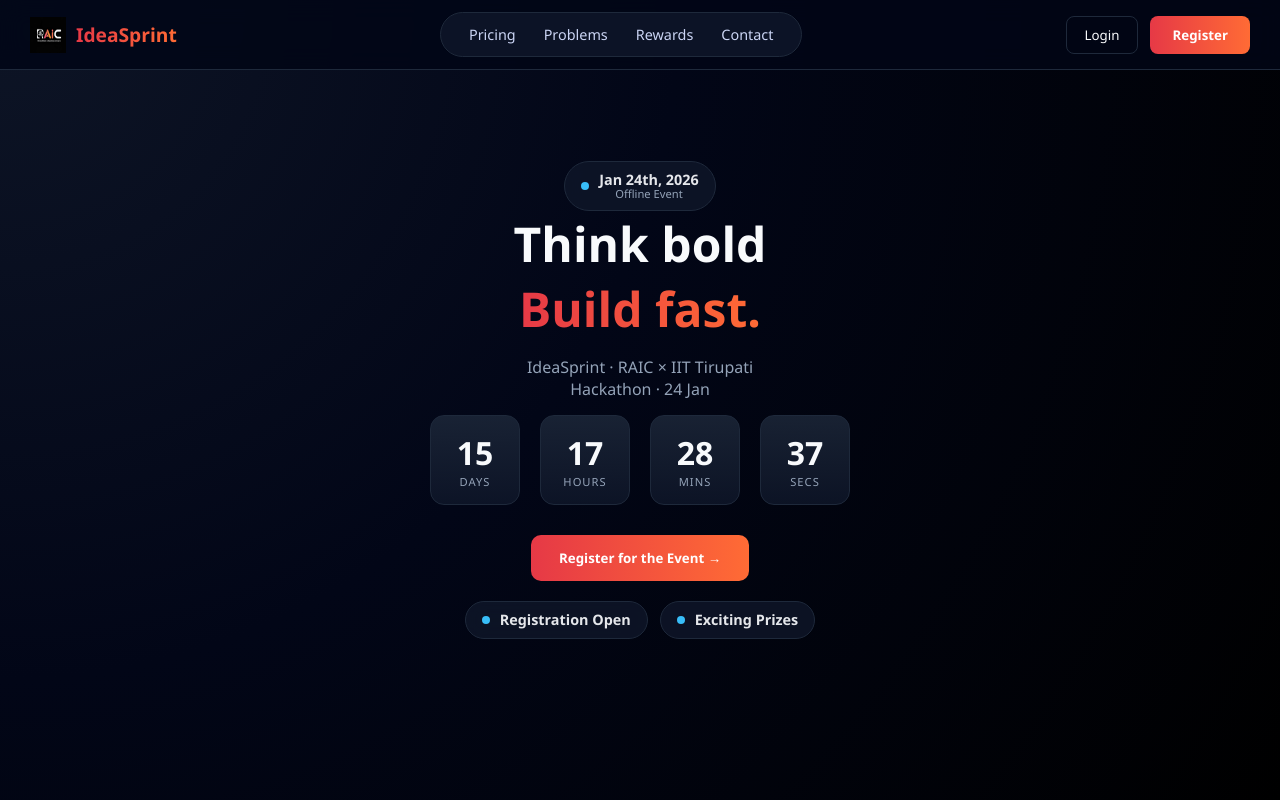
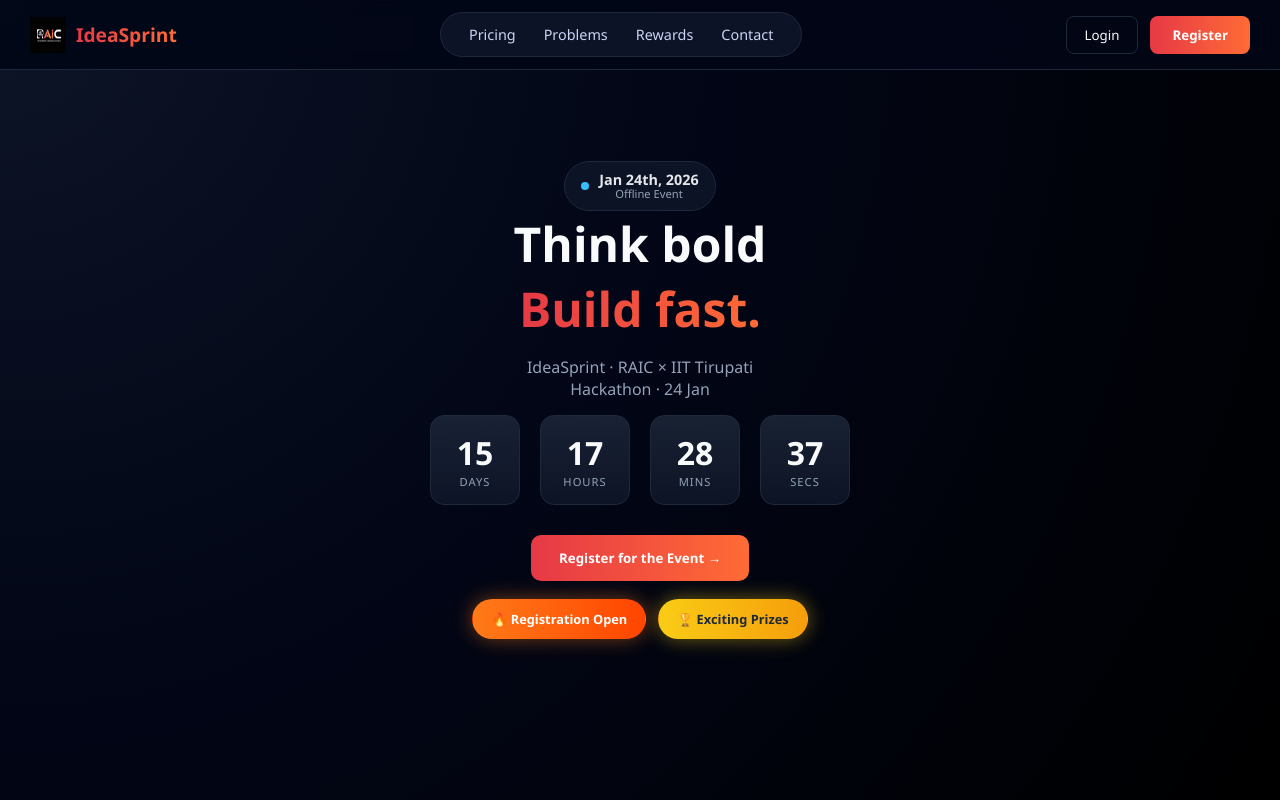
Before and after one commit to akash-1316/ideasprint-frontend, a React (Vite) app: page / in a window 1280 px wide. Shown: the top 800 px of the page. Built offline with nearby package versions, Linux system fonts and the light colour scheme.

Commit message:
Update home.jsx

```diff
--- a/src/pages/Home/home.jsx
+++ b/src/pages/Home/home.jsx
@@ -28,6 +28,7 @@
 
       {/* HERO SECTION */}
       <div className="home">
+        {/* DATE PILL */}
         <div className="date-pill">
           <span className="dot"></span>
           <div>
@@ -51,24 +52,14 @@
           Register for the Event →
         </button>
 
-        {/* ✅ UPDATED INFO PILLS */}
-        <div
-          style={{
-            marginTop: "20px",
-            display: "flex",
-            gap: "12px",
-            flexWrap: "wrap",
-            justifyContent: "center",
-          }}
-        >
-          <span className="date-pill">
-            <span className="dot"></span>
-            <span className="date">Registration Open</span>
+        {/* 🔥 UPDATED OFFER PILLS */}
+        <div className="offer-pills">
+          <span className="offer-pill open">
+            🔥 Registration Open
           </span>
 
-          <span className="date-pill">
-            <span className="dot"></span>
-            <span className="date">Exciting Prizes</span>
+          <span className="offer-pill prizes">
+            🏆 Exciting Prizes
           </span>
         </div>
       </div>
@@ -78,7 +69,7 @@
         <Pricing />
       </section>
 
-      {/* PROBLEM DOMAINS */}
+      {/* PROBLEMS */}
       <section id="problems">
         <ProblemDomains />
       </section>
```
